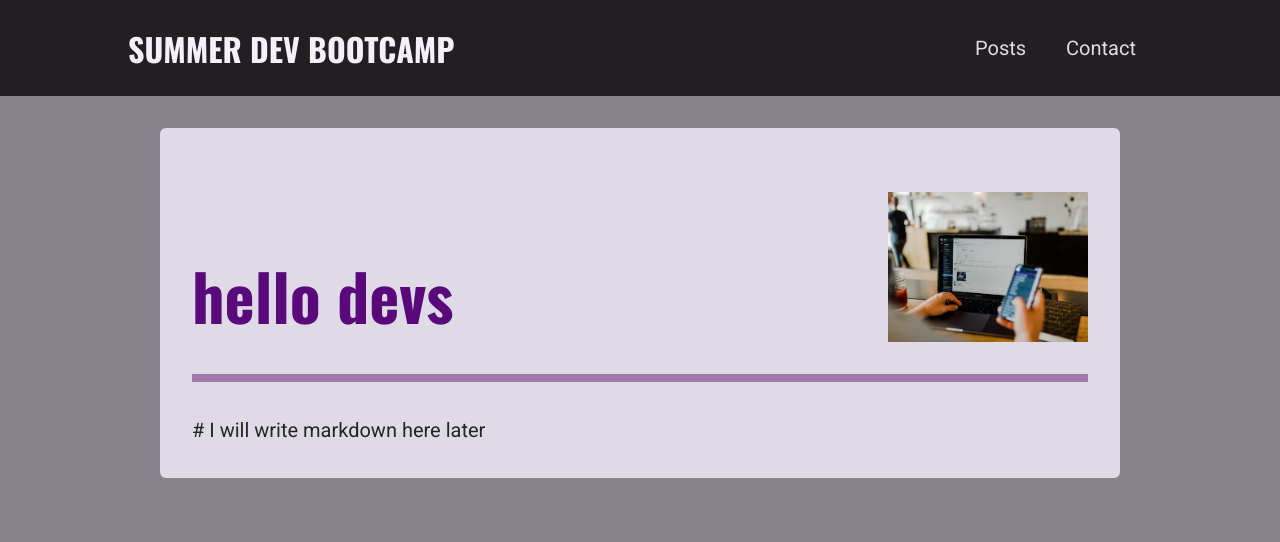
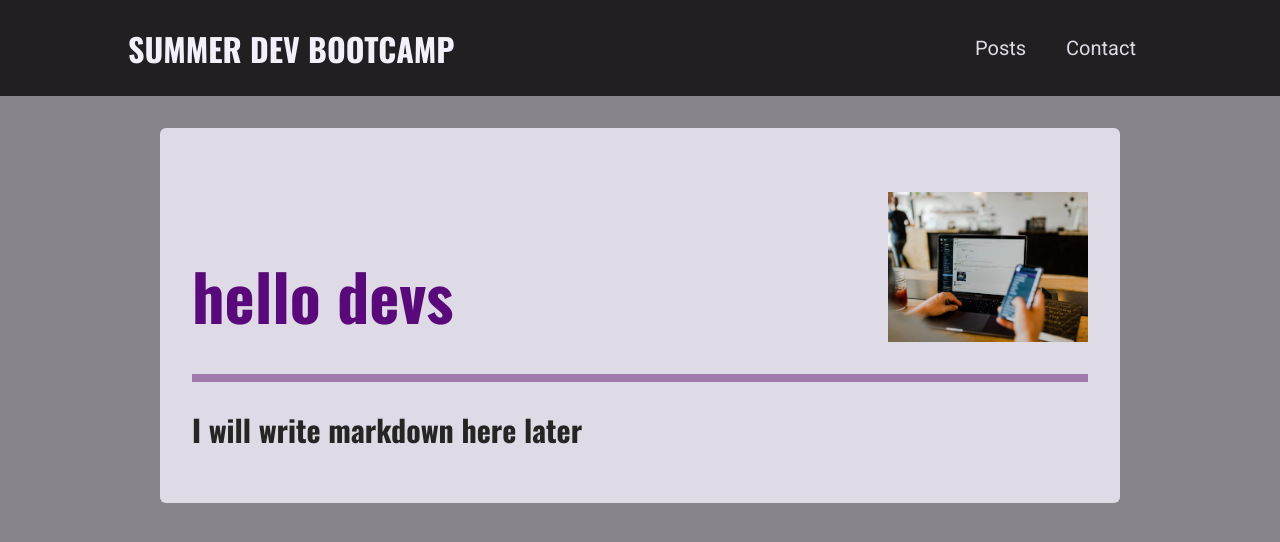
Before and after one commit to sdbeng/san-jose-dev-blog, a Next.js app: page /posts/hello-devs in a window 1280 px wide. Shown: the top 542 px of the page. Built offline with nearby package versions, Linux system fonts and the light colour scheme.

Commit message:
wrap around content with ReactMarkdown comp

```diff
--- a/components/posts/post-detail/post-content.js
+++ b/components/posts/post-detail/post-content.js
@@ -1,5 +1,6 @@
 import classes from './post-content.module.css'
 import PostHeader from './post-header'
+import ReactMarkdown from 'react-markdown'
 
 const DUMMY_POST = {
     slug:'hello-devs', title:'hello devs', image:'coding-event-mesm.jpg', content:'# I will write markdown here later ', date:'2021-05-29',
@@ -10,7 +11,7 @@ function PostContent() {
     return (
         <article className={classes.content}>
             <PostHeader title={DUMMY_POST.title} image={imagePath} />
-            {DUMMY_POST.content}
+            <ReactMarkdown>{DUMMY_POST.content}</ReactMarkdown>
         </article>
     )
 }
```
